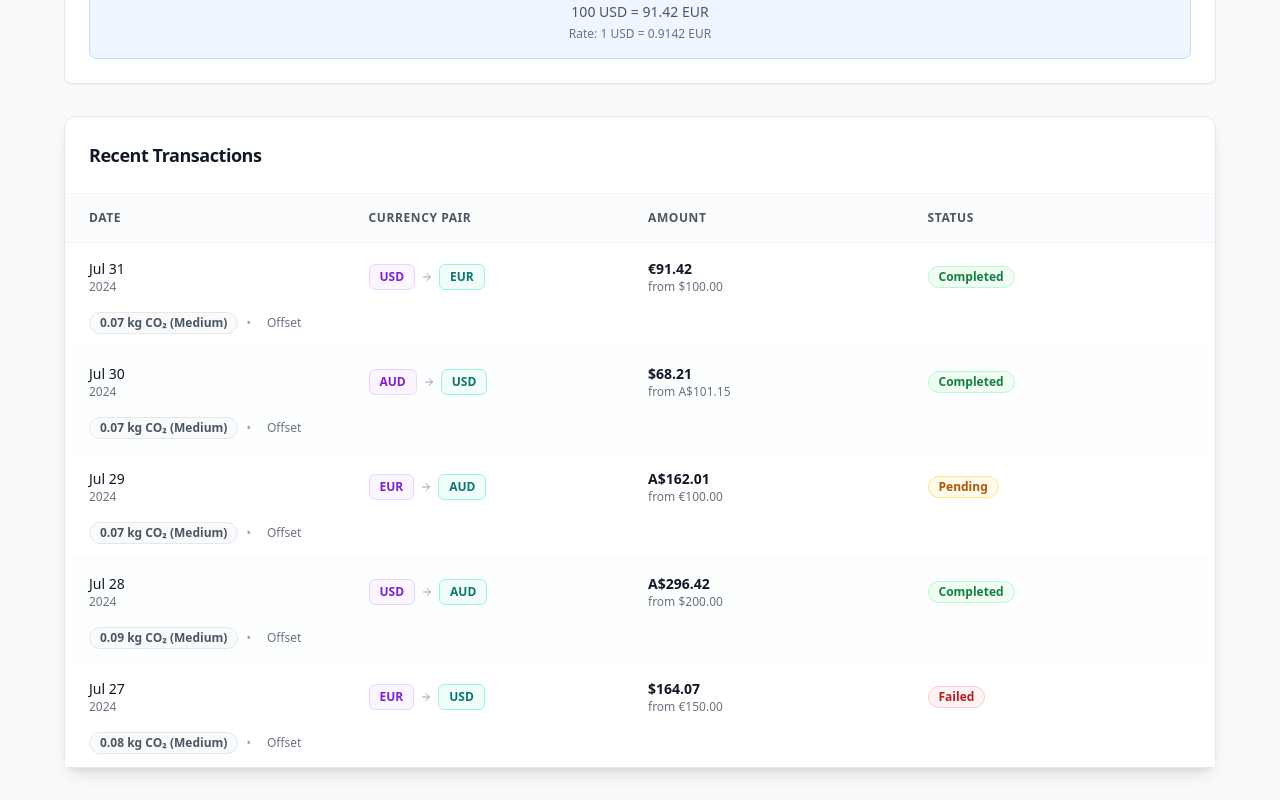
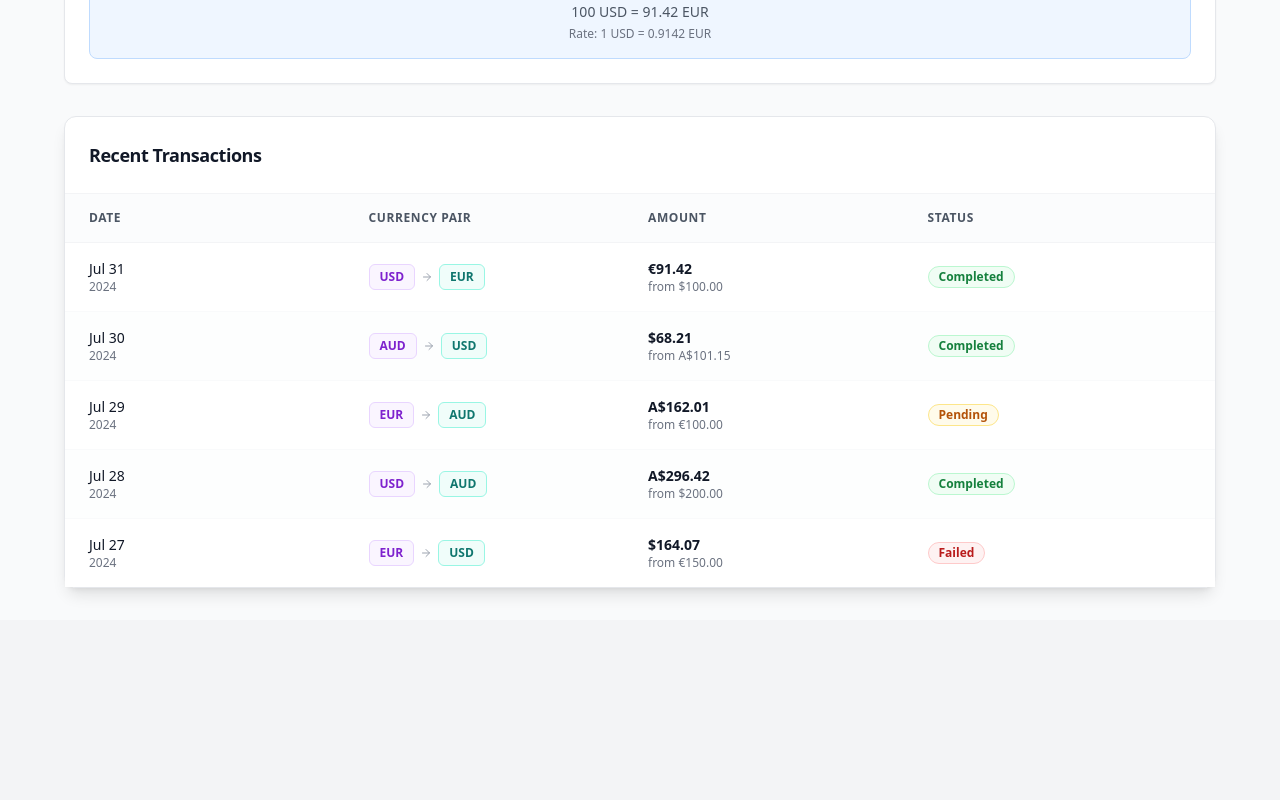
Before and after one commit to cheeroo2020/aiva-glow-wallet, a React (Vite) app: page / in a window 1280 px wide. Shown: the part 711-1511 px from the top of the page. After the commit the page ends 1331 px from the top, so only its background shows below. Built offline with nearby package versions, Linux system fonts and the light colour scheme.

Commit message:
Reverted to commit eebbf316f36bb269645f3358f7887c63c816b0b6

```diff
--- a/src/components/WalletDashboard.tsx
+++ b/src/components/WalletDashboard.tsx
@@ -10,21 +10,6 @@ const WalletDashboard = () => {
   const [convertAmount, setConvertAmount] = useState("100");
   const [fromCurrency, setFromCurrency] = useState("USD");
   const [toCurrency, setToCurrency] = useState("EUR");
-
-  // Carbon footprint estimation
-  const estimateCarbonFootprint = (transaction: any) => {
-    const baseAmount = parseFloat(transaction.fromAmount);
-    const methodFactor = 0.05; // Default factor for fx transactions
-    const fxBonus = (baseAmount / 100.0) * 0.02; // Small bonus based on amount
-    const totalKg = methodFactor + fxBonus;
-    return Math.round(totalKg * 1000) / 1000; // Round to 3 decimal places
-  };
-
-  const getCarbonBand = (kg: number) => {
-    if (kg < 0.05) return "Low";
-    if (kg < 0.15) return "Medium";
-    return "High";
-  };
 
   const walletBalances = {
     AUD: 550.00,
@@ -241,14 +226,9 @@ const WalletDashboard = () => {
 
             {/* Table Rows */}
             <div className="divide-y divide-gray-50">
-              {transactionHistory.map((tx, index) => {
-                const carbonKg = estimateCarbonFootprint(tx);
-                const carbonBand = getCarbonBand(carbonKg);
-
-                return (
-                  <div key={tx.id}>
-                    {/* Main Transaction Row */}
+              {transactionHistory.map((tx, index) => (
                 <div
+                  key={tx.id}
                   className={`grid grid-cols-12 gap-4 px-6 py-4 hover:bg-gradient-to-r hover:from-blue-50/30 hover:to-indigo-50/30 transition-all duration-200 ${
                     index % 2 === 0 ? 'bg-white' : 'bg-gray-50/30'
                   }`}
@@ -287,26 +267,7 @@ const WalletDashboard = () => {
                     {getStatusBadge(tx.status)}
                   </div>
                 </div>
-
-                    {/* Carbon Footprint Row */}
-                    <div className={`grid grid-cols-12 gap-4 px-6 pb-3 ${
-                      index % 2 === 0 ? 'bg-white' : 'bg-gray-50/30'
-                    }`}>
-                      <div className="col-span-12">
-                        <div className="flex items-center space-x-2">
-                          <Badge variant="outline" className="bg-gray-50 text-gray-600 border-gray-200 text-xs">
-                            {carbonKg} kg CO₂ ({carbonBand})
-                          </Badge>
-                          <span className="text-gray-400 text-xs">•</span>
-                          <Button variant="ghost" size="sm" className="text-xs text-gray-500 hover:text-gray-700 h-6 px-2">
-                            Offset
-                          </Button>
-                        </div>
-                      </div>
-                    </div>
-                  </div>
-                );
-              })}
+              ))}
             </div>
           </CardContent>
         </Card>
```
Lines whose indentation alone changed are shown as unchanged.
